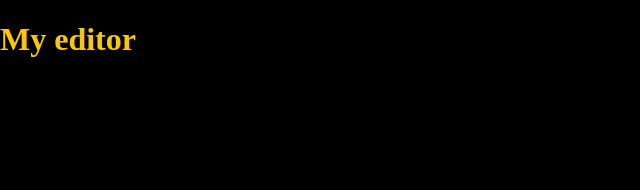
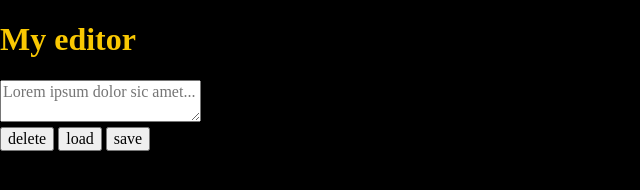
Before and after one commit to anastazjasta/simple-editor, a website: page src/content/index.html in a window 1280 px wide. Shown: the whole page, without its empty margins (0-640 px from the left). Drawn offline with nearby package versions, Linux system fonts and the light colour scheme; files that its build step writes are made by us from their sources.

Commit message:
feat: HTML structure

```diff
--- a/src/content/index.html
+++ b/src/content/index.html
@@ -1,5 +1,6 @@
 <!DOCTYPE html>
 <html lang="en">
+
 <head>
   <meta charset="UTF-8" />
   <meta name="viewport" content="width=device-width, initial-scale=1.0" />
@@ -7,9 +8,17 @@
   <title>simple editor</title>
   <link rel="stylesheet" href="css/main.css" />
 </head>
+
 <body>
   <h1>My editor</h1>
+  <textarea name="editor-input" placeholder="Lorem ipsum dolor sic amet..." class="editor-input"></textarea>
+  <div class = "control-panel">
+    <button class="control-panel__button">delete</button>
+    <button class="control-panel__button">load</button>
+    <button class="control-panel__button--save">save</button>
+  </div>
 
   <script src="js/main.js"></script>
 </body>
+
 </html>
```
Lines whose indentation alone changed are shown as unchanged.
